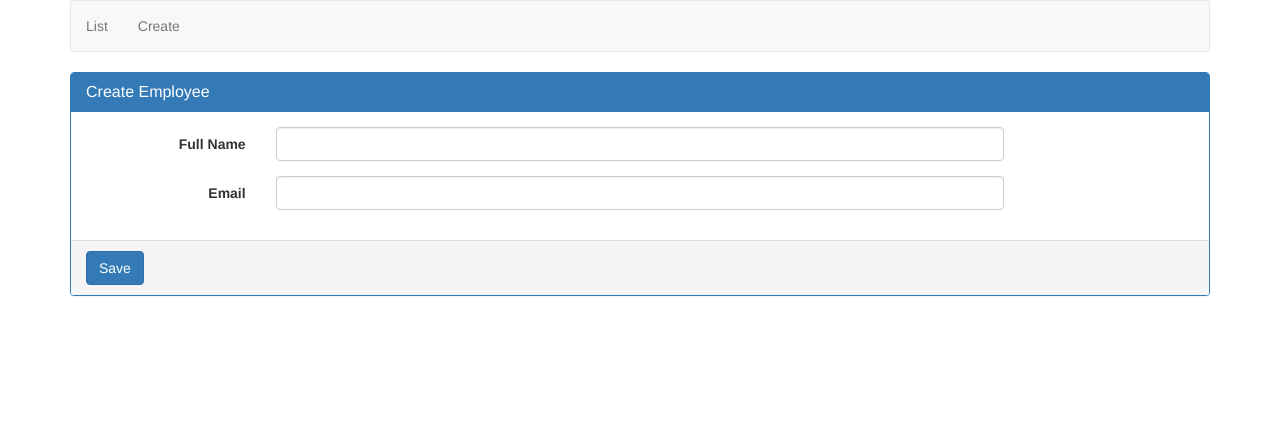
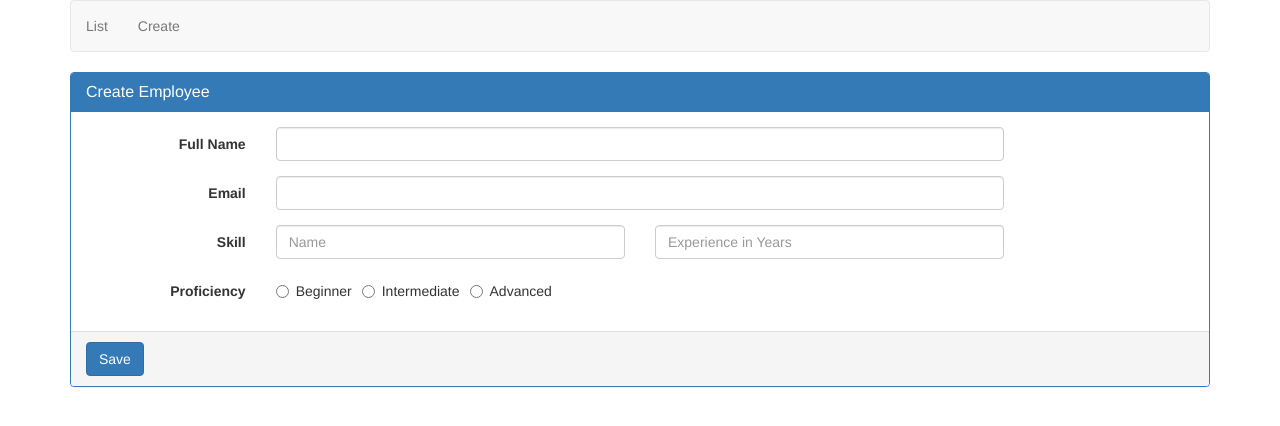
Before and after one commit to Romserg/angProject, an Angular app: page /create in a window 1280 px wide. Shown: the top 426 px of the page. Built offline with nearby package versions, Linux system fonts and the light colour scheme.

Commit message:
Add nested form group

```diff
--- a/src/app/employee/create-employee.component.html
+++ b/src/app/employee/create-employee.component.html
@@ -17,6 +17,41 @@
           <input id="email" formControlName="email" type="text" class="form-control">
         </div>
       </div>
+
+      <div formGroupName="skills">
+
+        <div class="form-group">
+          <label class="col-sm-2 control-label" for="skillName">
+            Skill
+          </label>
+          <div class="col-sm-4">
+            <input type="text" class="form-control" id="skillName"
+                   placeholder="Name" formControlName="skillName">
+          </div>
+          <div class="col-sm-4">
+            <input type="text" class="form-control" placeholder="Experience in Years"
+                   formControlName="experienceInYears">
+          </div>
+        </div>
+
+        <div class="form-group">
+          <label class="col-md-2 control-label">Proficiency</label>
+          <div class="col-md-8">
+            <label class="radio-inline">
+              <input type="radio" value="beginner"
+                     formControlName="proficiency"> Beginner
+            </label>
+            <label class="radio-inline">
+              <input type="radio" value="intermediate"
+                     formControlName="proficiency"> Intermediate
+            </label>
+            <label class="radio-inline">
+              <input type="radio" value="advanced"
+                     formControlName="proficiency"> Advanced
+            </label>
+          </div>
+        </div>
+      </div>
     </div>
     <div class="panel-footer">
       <button class="btn btn-primary" type="submit">Save</button>
--- a/src/app/employee/create-employee.component.ts
+++ b/src/app/employee/create-employee.component.ts
@@ -13,7 +13,12 @@ export class CreateEmployeeComponent implements OnInit {
   ngOnInit() {
     this.employeeForm = new FormGroup({
       fullName: new FormControl(),
-      email: new FormControl()
+      email: new FormControl(),
+      skills: new FormGroup({
+        skillName: new FormControl(),
+        experienceInYears: new FormControl(),
+        proficiency: new FormControl()
+      })
     });
   }
 
```
